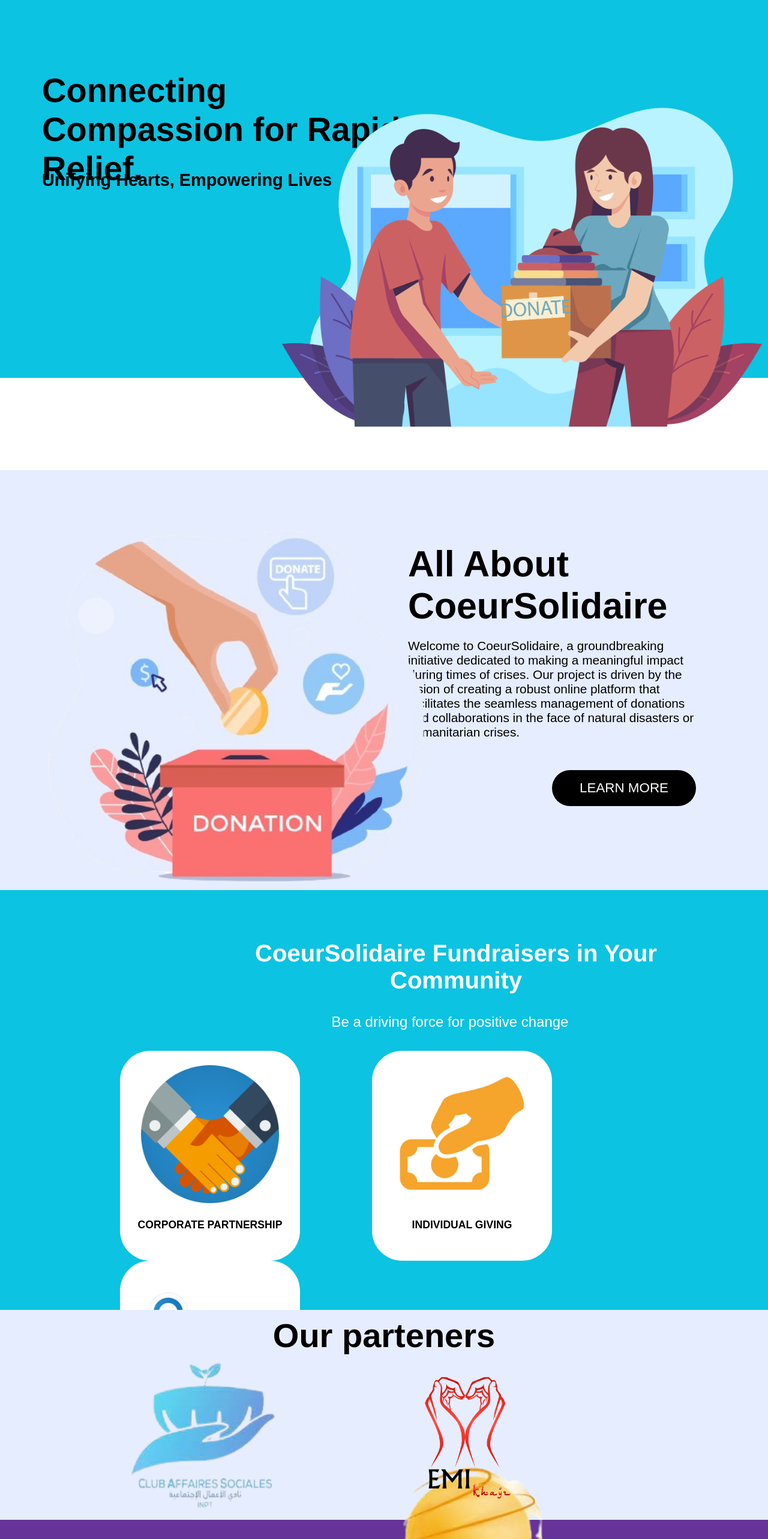
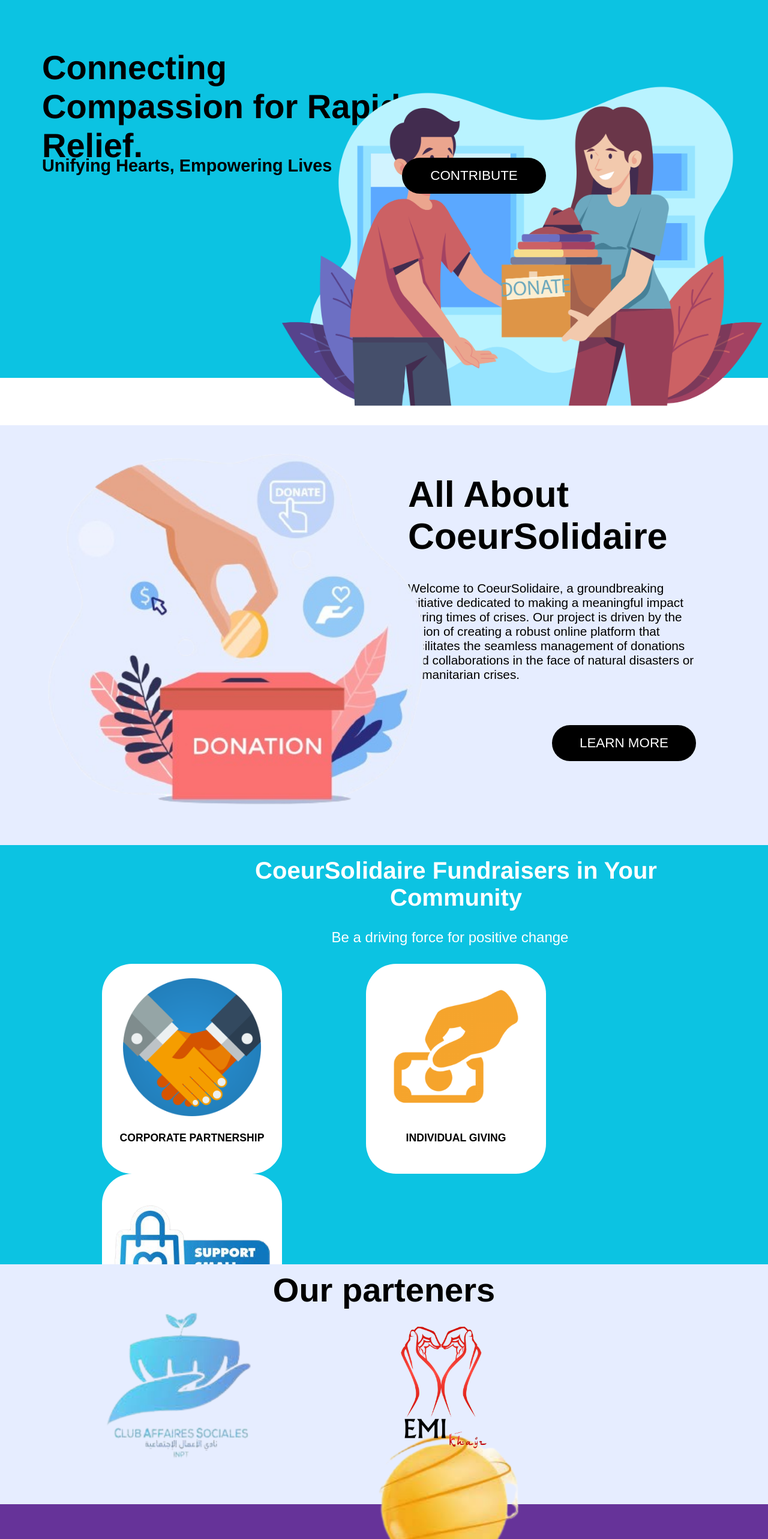
Before and after one commit to ousaro/PPP, a React (Create React App) app: page / in a window 1280 px wide. Shown: the part 140-2706 px from the top of the page at 60% size. Built offline with nearby package versions, Linux system fonts and the light colour scheme.

Commit message:
adding the ability to navigate on the navbar section

```diff
--- a/package.json
+++ b/package.json
@@ -8,7 +8,8 @@
     "@testing-library/user-event": "^13.5.0",
     "react": "^18.2.0",
     "react-dom": "^18.2.0",
-    "react-scripts": "5.0.1",
+    "react-router-dom": "^5.3.4",
+    "react-scripts": "^5.0.1",
     "web-vitals": "^2.1.4"
   },
   "scripts": {
--- /dev/null
+++ b/src/AboutUs.js
@@ -0,0 +1,11 @@
+
+
+const AboutUs = () => {
+    return (
+        <div className="AboutUs">
+            <p>Welcome to CoeurSolidaire, a groundbreaking initiative dedicated to making a meaningful impact during times of crises. Our project is driven by the vision of creating a robust online platform that facilitates the seamless management of donations and collaborations in the face of natural disasters or humanitarian crises</p>
+        </div>
+     );
+}
+
+export default AboutUs;
--- a/src/App.js
+++ b/src/App.js
@@ -1,14 +1,35 @@
 import NavBar from "./NavBar";
 import Home from "./Home";
+import AboutUs from "./AboutUs";
+import Services from "./Services";
+import Contact from "./Contact";
+import {BrowserRouter as Router, Switch, Route} from "react-router-dom/cjs/react-router-dom.min";
+
 
 function App() {
   return (
+    <Router>
     <div className="App">
-       <NavBar></NavBar>
-       <div className="content">
-            <Home></Home>
-       </div>
+        <NavBar></NavBar>
+        <div className="content">
+            <Switch>
+              <Route exact path="/">
+                  <Home></Home>
+              </Route>
+              <Route path="/AboutUs">
+                  <AboutUs></AboutUs>
+              </Route>
+              <Route path="/Services">
+                  <Services></Services>
+              </Route>
+              <Route path="/Contact">
+                  <Contact></Contact>
+              </Route>
+            </Switch>
+        </div>
     </div>
+    </Router>
+
   );
 }
 
--- /dev/null
+++ b/src/Contact.js
@@ -0,0 +1,16 @@
+
+
+const Contact = () => {
+    return (
+        <div className="Contact">
+            <ul>
+                <li>Oussama</li>
+                <li>Soufyan</li>
+                <li>Abdelilah</li>
+                <li>Nabil</li>
+            </ul>
+        </div>
+     );
+}
+
+export default Contact;
--- a/src/NavBar.js
+++ b/src/NavBar.js
@@ -1,4 +1,5 @@
 import Logo from "./coeursolidaire.png"
+import { Link } from "react-router-dom/cjs/react-router-dom.min";
 
 const NavBar = () => {
     return (
@@ -6,10 +7,10 @@ const NavBar = () => {
             <img src={Logo} alt=""/>
             <input type="text" placeholder="Search for associations" />
             <div className="links">
-                <a href="/">Home</a>
-                <a href="/">About us</a>
-                <a href="/">Services</a>
-                <a href="/">Contact</a>
+                <Link to="/">Home</Link>
+                <Link to="/AboutUs">About us</Link>
+                <Link to="/Services">Services</Link>
+                <Link to="/Contact">Contact</Link>
             </div>
             <button className="signin" onClick={() => alert('Sign in')}>Sign in</button>
             <div className="language">
--- /dev/null
+++ b/src/Services.js
@@ -0,0 +1,15 @@
+
+
+const Services = () => {
+    return (
+        <div className="Services">
+            <ul>
+                <li>service1</li>
+                <li>service2</li>
+                <li>service3</li>
+            </ul>
+        </div>
+     );
+}
+
+export default Services;
--- a/src/index.css
+++ b/src/index.css
@@ -1,4 +1,4 @@
-body{
+*{
   margin: 0;
   padding: 0;
 }
@@ -78,8 +78,6 @@ body{
 }
 
 .firstpg{
-  margin: 0;
-  padding: 0;
   background-color: #0cc3e2;
   width: 100%;
   height: 700px ;
@@ -91,7 +89,6 @@ body{
   width:800px;
   float: right;
   position: relative;
-  top: -40px;
   left: -10px;
 }
 
@@ -128,8 +125,8 @@ body{
 
 .firstpg button{
   position: relative;
-  top: 450px;
-  left: -1010px;
+  top: 300px;
+  left: 70px;
 }
 
 .clear{
@@ -181,8 +178,6 @@ body{
 }
 
 .thirdpg{
-  margin: 0;
-  padding: 0;
   background-color: #0cc3e2;
   width: 100%;
   height: 700px ;
@@ -199,7 +194,7 @@ body{
   width: 900px;
   position: relative;
   left: 310px;
-  top: 50px;
+  top: 20px;
 }
 
 .thirdpg p{
@@ -215,8 +210,8 @@ body{
 
 .thirdpg ul{
   float: left;
-  margin-top: 60px;
-  margin-left: 160px;
+  margin-top: 80px;
+  margin-left: 170px;
   font-family: Arial, Helvetica, sans-serif;
   font-weight: bold;
   font-size: 1.1em;
@@ -224,7 +219,7 @@ body{
 .thirdpg li{
   list-style: none;
   float: left;
-  margin-right: 120px;
+  margin-right: 140px;
   background-color: white;
   border-radius: 50px;
   width: 300px;
@@ -253,24 +248,22 @@ body{
 .thirdpg button{
   position: relative;
   left: 650px;
-  top: 20px;
+  top: 40px;
 }
 
 .fourthpg{
-  margin: 0;
-  padding: 0;
   background-color: rebeccapurple;
   width: 100%;
   height: 700px ;
   float: right;
   position: relative;
-  top: 54px;
+  top: 90px;
 }
 
 .parterner{
   background-color: #E6EDFF;
   width: 100%;
-  height: 350px;
+  height: 400px;
   position: relative;
   top: -37px;
 
@@ -293,7 +286,7 @@ body{
   list-style: none;
   float: left;
   margin-right: 100px;
-  margin-top: -60px;
+  margin-top: -30px;
 }
 
 .parterner img{
@@ -309,7 +302,7 @@ body{
 .team{
   background-color: #0cc3e2;
   width: 100%;
-  height: 350px;
+  height: 390px;
   position: relative;
   top: -100px;
 }
@@ -333,7 +326,7 @@ body{
   float: left;
   position: relative;
   left: 120px;
-  top: -10px;
+  top: 40px;
   margin-right: 170px;
 
 }
@@ -342,7 +335,7 @@ body{
   width: 30px;
   margin-right: 5px;
   position: relative;
-  top: -15px;
+  top: 10px;
 }
 
 .profile{
@@ -352,8 +345,6 @@ body{
 }
 
 .fifthpg{
-  margin: 0;
-  padding: 0;
   background-color: #E6EDFF;
   width: 100%;
   height: 700px ;
@@ -372,7 +363,7 @@ body{
 .info{
   float: right;
   position: relative;
-  top: -400px;
+  top: -390px;
   right: 150px;
 }
 
@@ -398,7 +389,7 @@ body{
 .info li{
   list-style: none;
   position: relative;
-  top: 10px;
+  top: 30px;
   left: 10px;
   float:right;
   margin-right: 10px;
@@ -417,7 +408,31 @@ body{
 
 #copywrite{
   position: relative;
-  top: 140px;
-  left: -480px;
+  top: 215px;
+  left: -450px;
   width: 300px;
 }
+
+.AboutUs{
+  color: black;
+  width: 500px;
+  position: relative;
+  top: 150px;
+  left: 500px;
+}
+
+.Services {
+  color: black;
+  width: 500px;
+  position: relative;
+  top: 150px;
+  left: 500px;
+}
+
+.Contact {
+  color: black;
+  width: 500px;
+  position: relative;
+  top: 150px;
+  left: 500px;
+}
```
Also changed, not shown: 1 other file (tests, documents, lock files or other folders).
